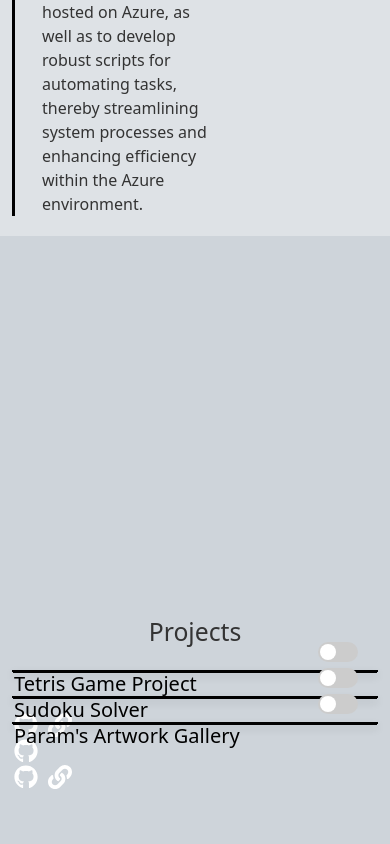
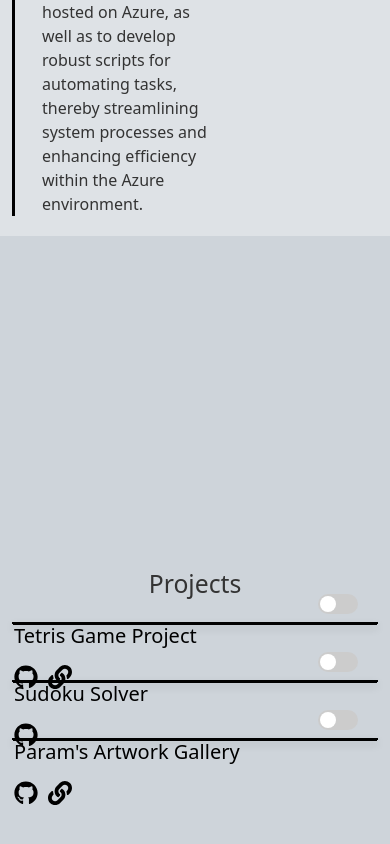
Before and after one commit to ParamDesai111/paramdesai111.github.io, a React (Create React App) app: page / in a window 390 px wide. Shown: the part 2547-3391 px from the top of the page. Built offline with nearby package versions, Linux system fonts and the light colour scheme.

Commit message:
Css for Project Section

```diff
--- a/src/styles/main.css
+++ b/src/styles/main.css
@@ -176,7 +176,7 @@
 
   /* Style for the project buttons */
   .project-btn {
-    color: #fff; /* White icon color */
+    color: black; /* White icon color */
     margin-right: 10px; /* Space between icons */
     font-size: 1.5rem; /* Size of icons */
     transition: color 0.3s ease-in-out;
@@ -194,31 +194,11 @@
     margin-bottom: 0.5rem;
   }
 
-  /* Adjustments for smaller screens */
-  @media (max-width: 767px) {
-    .project-card {
-      justify-content: center; /* Center icons on smaller screens */
-    }
+  .card-container {
+    perspective: 1500px;
+    margin-bottom: 2rem;
   }
 
-  .card-container {
-    perspective: 1000px;
-  }
-
-
-
-/* Style for the project cards */
-  /* .project-card {
-    border: none;
-    transition: transform 0.3s ease-in-out;
-    box-shadow: 0 4px 8px rgba(0, 0, 0, 0.2);
-    perspective: 1000px;
-    position: relative;
-    transform-style: preserve-3d;
-    width: 100%;
-    height: 100%;
-
-  } */
 
   .project-card {
     background-color: white; /* Set background to white */
@@ -233,12 +213,6 @@
     height: 100%; /* Or set a specific height */
     /* overflow: hidden; Ensures the content does not overflow */
   }
-
-
-
-
-
-
 
   .card-inner {
     position: relative;
```
Also changed, not shown: 12 other files (tests, documents, lock files or other folders).
